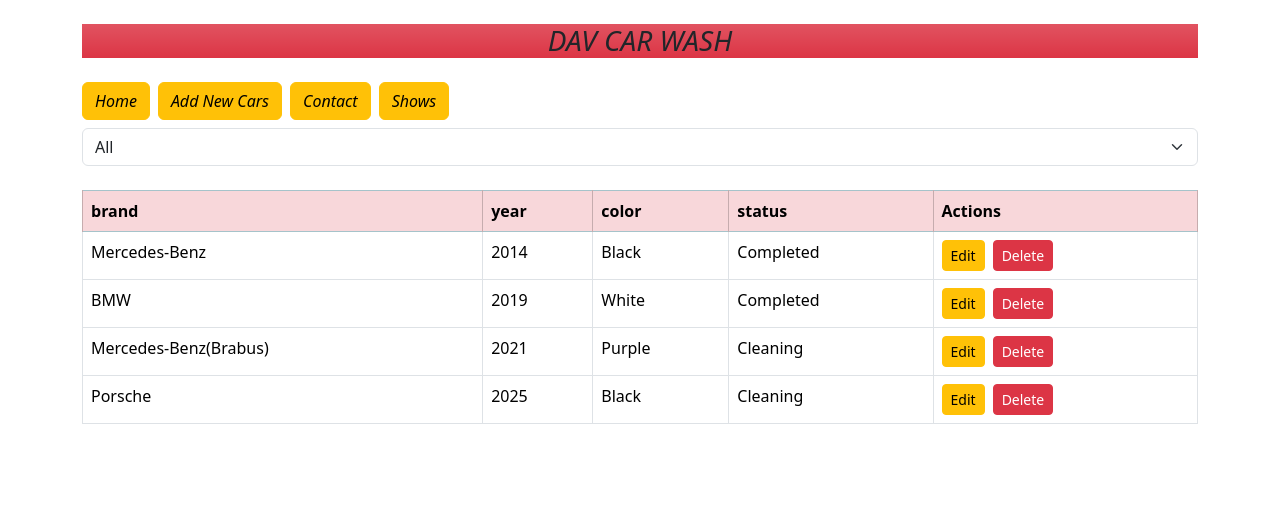
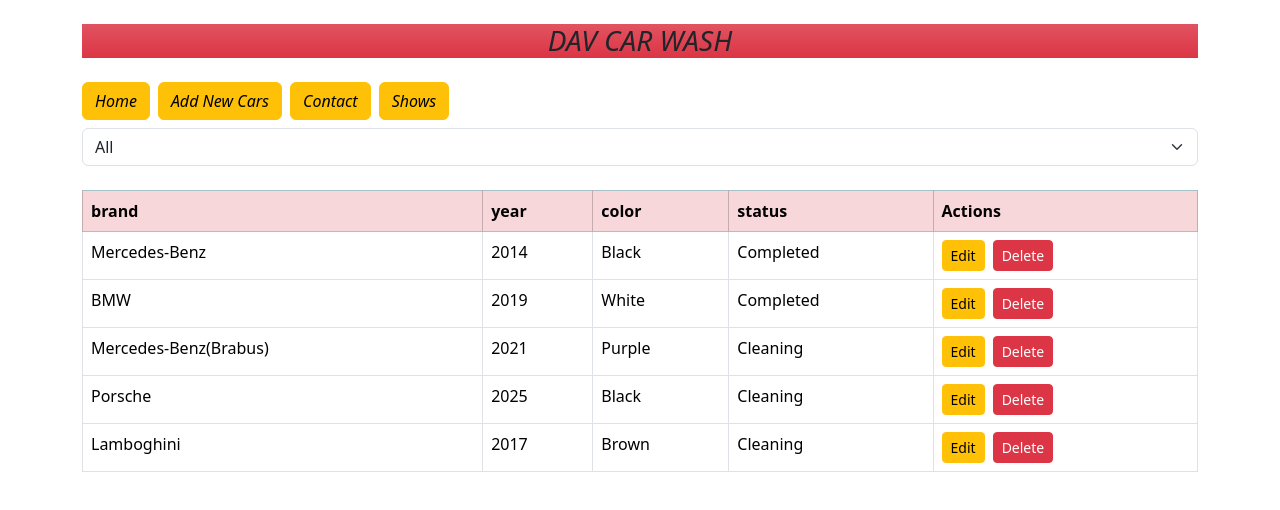
Before and after one commit to DUAwele/davs-app, a React (Create React App) app: page / in a window 1280 px wide. Shown: the top 510 px of the page. Built offline with nearby package versions, Linux system fonts and the light colour scheme.

Commit message:
Completed

```diff
--- a/src/App.js
+++ b/src/App.js
@@ -17,6 +17,7 @@
     {id : 2, brand: "BMW" , year: 2019 , color: "White", status: true},
     {id : 3, brand: "Mercedes-Benz(Brabus)" , year: 2021 , color: "Purple", status: false},
     {id : 4, brand: "Porsche" , year: 2025 , color: "Black", status: false},
+    {id : 5, brand: "Lamboghini" , year: 2017 , color: "Brown", status: false}
   ]
 };
 
@@ -78,6 +79,8 @@
             </Routes>
         </Layout>
     </Router>
+
+
   );
 }
 
```
